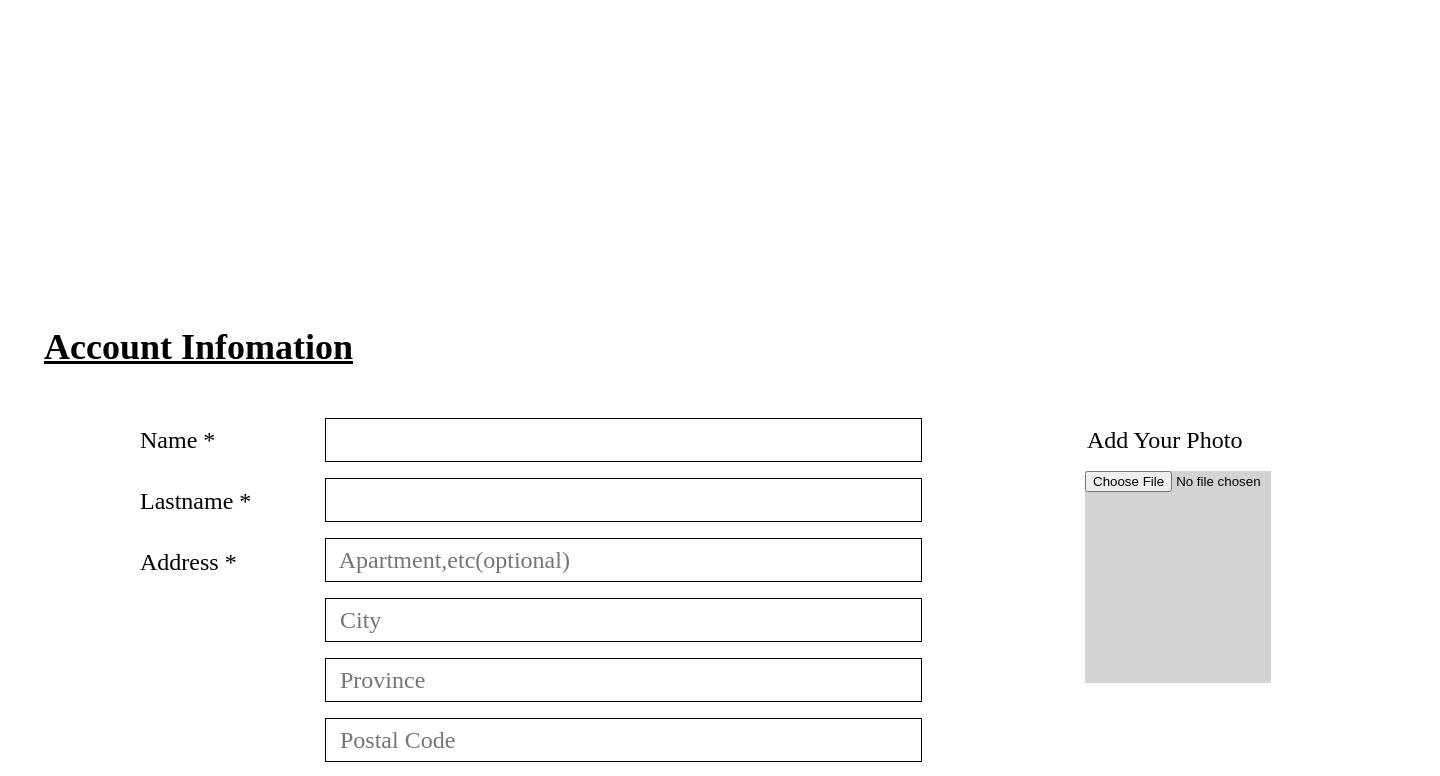
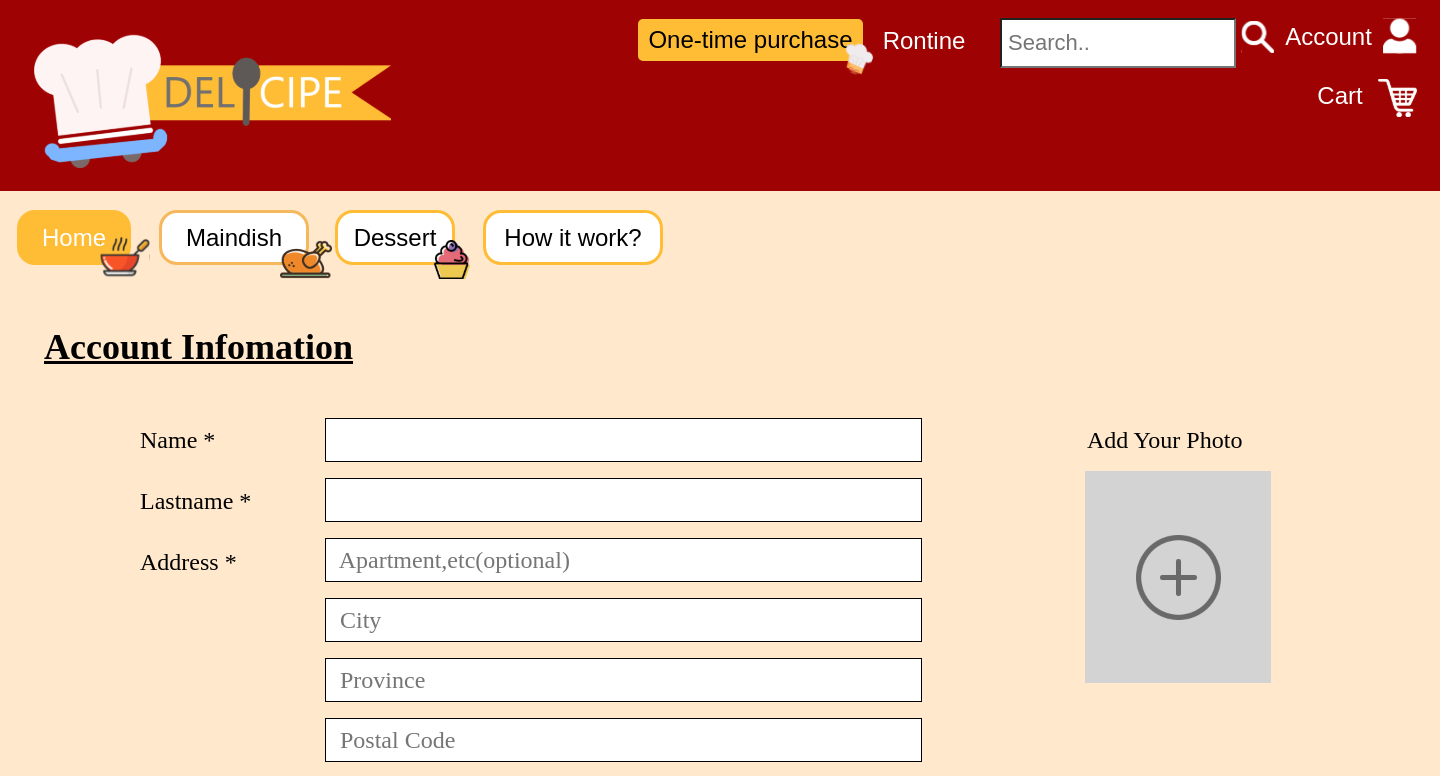
Before and after one commit to kam7411/01204341-Delicipe, a React (Create React App) app in the folder delicipe/: page /register in a window 1280 px wide. Shown: the top 776 px of the page, 1440 px wide, since content can reach past the window. Built offline with nearby package versions, Linux system fonts and the light colour scheme.

Commit message:
update register page

```diff
--- a/delicipe/src/App.js
+++ b/delicipe/src/App.js
@@ -2,6 +2,7 @@ import React, { Component } from 'react';
 import { BrowserRouter as Router, Switch, Route, Link } from 'react-router-dom';
 import Login from './Login.js';
 import Register from './Register.js';
+import Taskbar from './taskbar.js'
 
 class App extends Component {
     render() {
--- a/delicipe/src/Register.css
+++ b/delicipe/src/Register.css
@@ -376,5 +376,25 @@
     height: 85px;
     left: 1136px;
     top: 535px;
-    background: ;
+    /* opacity:0; */
+    background-image: url('../picture/Add-Photo.svg');
 }
+
+input[type=file]{
+    width:0;
+    height:0;
+    z-index:-1;
+    position:absolute;
+    overflow:hidden;
+    opacity:0;
+}
+
+label[for=add-photo] {
+    position: absolute;
+    width: 85px;
+    height: 85px;
+    left: 1136px;
+    top: 535px;
+    /* opacity:0; */
+    background-image: url('../picture/Add-Photo.svg');
+}
--- a/delicipe/src/Register.js
+++ b/delicipe/src/Register.js
@@ -1,12 +1,11 @@
 import React from 'react';
 import './Register.css';
-import Add_Photo from '../picture/Add_Photo.svg';
+import Taskbar from './taskbar';
 
 class Register extends React.Component {
   constructor(props){
     super(props);
     this.state = { };
-    // this.onDrop = this.onDrop.bind(this);
 }
 _handleImageChange(e) {
   e.preventDefault();
@@ -29,6 +28,7 @@ submitRegister(e) {
   render() {
     return (
       <div className='Register'>
+        <Taskbar/>
         <div className="Account-Info">
           Account Infomation
         </div>
@@ -56,7 +56,7 @@ submitRegister(e) {
         <div className="Allergy-Ingredients">
           Allergy ingredients
         </div>
-        <a style={{ textDecoration: 'none' }}href='/Profile'>
+        <a style={{ textDecoration: 'none' }}href='/Create_New_account'>
         <button type='button' className='Finish-Button' onClick={this.submitRegister.bind(this)}>
           FINISH
         </button>
@@ -143,68 +143,17 @@ submitRegister(e) {
           value={this.state.value}
           onChange={this.handleChange}
         />
-          <input
-            img src={Add_Photo}
-            className="Add-Photo-box"
-            type="file"
-            onChange={(e)=>this._handleImageChange(e)} />
-        {/* <ImageUploader className = "Add-Photo-box"/> */}
+        <div className="Add-Photo-box">
+        </div>
+        <input
+          className="Add-Photo-box"
+          id="add-photo"
+          type="file"
+        />
+        <label for ="add-photo"></label>
       </div>
     )
   }
 }
-// class ImageUpload extends React.Component {
-//   constructor(props) {
-//     super(props);
-//     this.state = {file: '',imagePreviewUrl: ''};
-//   }
-
-//   _handleSubmit(e) {
-//     e.preventDefault();
-//     // TODO: do something with -> this.state.file
-//     console.log('handle uploading-', this.state.file);
-//   }
-
-//   _handleImageChange(e) {
-//     e.preventDefault();
-
-//     let reader = new FileReader();
-//     let file = e.target.files[0];
-
-//     reader.onloadend = () => {
-//       this.setState({
-//         file: file,
-//         imagePreviewUrl: reader.result
-//       });
-//     }
-//     reader.readAsDataURL(file)
-//   }
-
-//   render() {
-//     let {imagePreviewUrl} = this.state;
-//     let $imagePreview = null;
-//     if (imagePreviewUrl) {
-//       $imagePreview = (<img src={imagePreviewUrl} />);
-//     } else {
-//       $imagePreview = (<div className="previewText">Please select an Image for Preview</div>);
-//     }
-
-//     return (
-//       <div className="previewComponent">
-//         <form onSubmit={(e)=>this._handleSubmit(e)}>
-//           <input className="fileInput"
-//             type="file"
-//             onChange={(e)=>this._handleImageChange(e)} />
-//           <button className="submitButton"
-//             type="submit"
-//             onClick={(e)=>this._handleSubmit(e)}>Upload Image</button>
-//         </form>
-//         <div className="imgPreview">
-//           {$imagePreview}
-//         </div>
-//       </div>
-//     )
-//   }
-// }
 
 export default Register;
```
Also changed, not shown: delicipe/picture/Add-Photo.svg (added).
